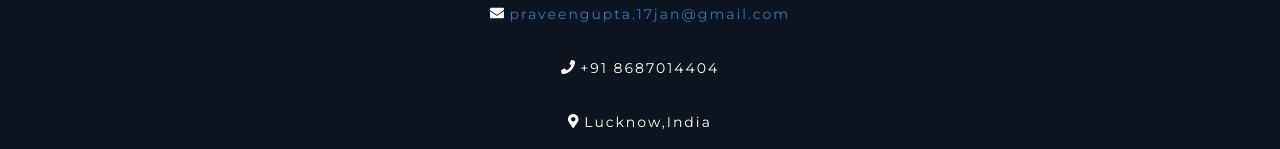
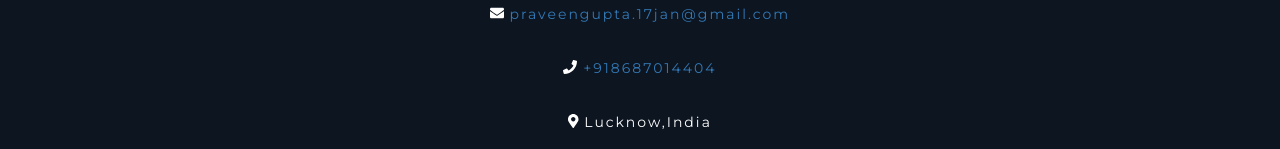
Before and after one commit to praveengupta1701/praveengupta1701.github.io, a plain HTML site: page index.html in a window 1280 px wide. Shown: the part 5495-5644 px from the top of the page. Drawn offline with nearby package versions, Linux system fonts and the light colour scheme; a script that the page names is missing.

Commit message:
Update index.html

```diff
--- a/index.html
+++ b/index.html
@@ -336,7 +336,7 @@
             <p style="color: white;" align="center">
                 <span class="icon">
                     <span class="fas fa-phone m-1 p-1"></span>
-                    +91 8687014404
+                     <a href="tel:+918687014404">+918687014404</a>
                     </span>
             </p>
             <br>
```
